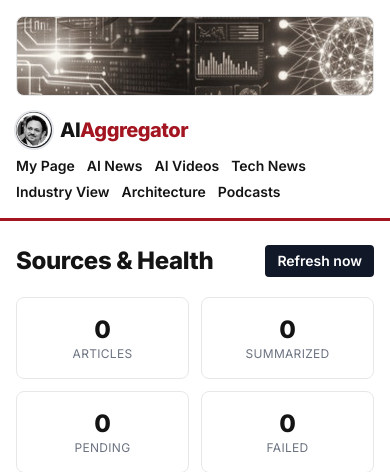
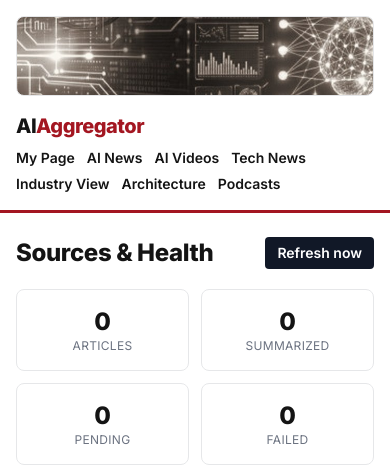
Before and after one commit to bhobho/aiaggregator, a FastAPI app: page /health in a window 390 px wide. Shown: the top 472 px of the page. Run offline with FastAPI, Linux system fonts and the light colour scheme; data comes from the database, SQL or seed files in the repository; data that the repository does not hold is empty; some libraries are stand-ins or nearby versions.

Commit message:
Remove personal photo from header and share-preview image

```diff
--- a/aiaggregator/templates/base.html
+++ b/aiaggregator/templates/base.html
@@ -113,9 +113,6 @@
   <header class="bg-white border-b-2 border-gray-900">
     <div class="max-w-7xl mx-auto px-4 py-4 flex flex-wrap items-center gap-x-4 gap-y-2">
       <a href="/" class="flex items-center gap-2 sm:gap-3 min-w-0">
-        <img src="/static/avatar.jpg" alt=""
-             class="h-9 w-9 sm:h-11 sm:w-11 rounded-full object-cover ring-2 ring-gray-200 shrink-0"
-             onerror="this.style.display='none'">
         <span class="leading-none whitespace-nowrap">
           <span class="text-xl sm:text-2xl font-extrabold tracking-tight">AI</span><span class="text-xl sm:text-2xl font-extrabold tracking-tight accent">Aggregator</span>
         </span>
```
Also changed, not shown: aiaggregator/static/og-card.png.
